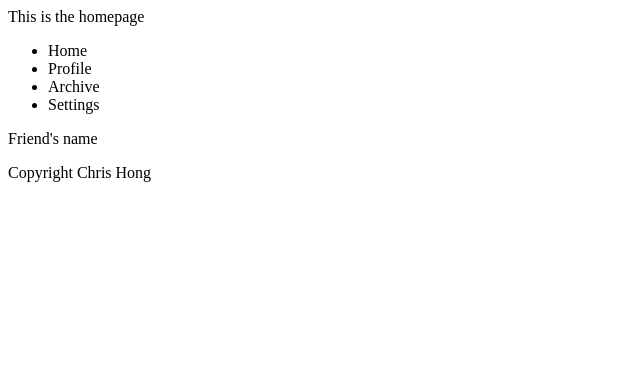
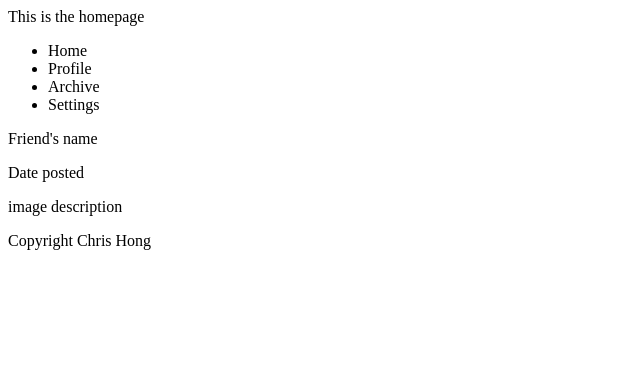
Before and after one commit to c1008h/social-media-py, a Python web app: template users/templates/home.html in a window 1280 px wide. Shown: the top 374 px of the page, without its empty margins (0-640 px from the left). Run offline with Jinja, Linux system fonts and the light colour scheme; the template is opened without the code that fills it, so the values that code supplies are empty.

Commit message:
Userfeed

```diff
--- a/users/templates/home.html
+++ b/users/templates/home.html
@@ -20,6 +20,8 @@
         <div id="feed">
             <div class="cards">
                 <p>Friend's name</p>
+                <p>Date posted</p>
+                <p>image description</p>
             </div>
         </div>
     </div>
```
